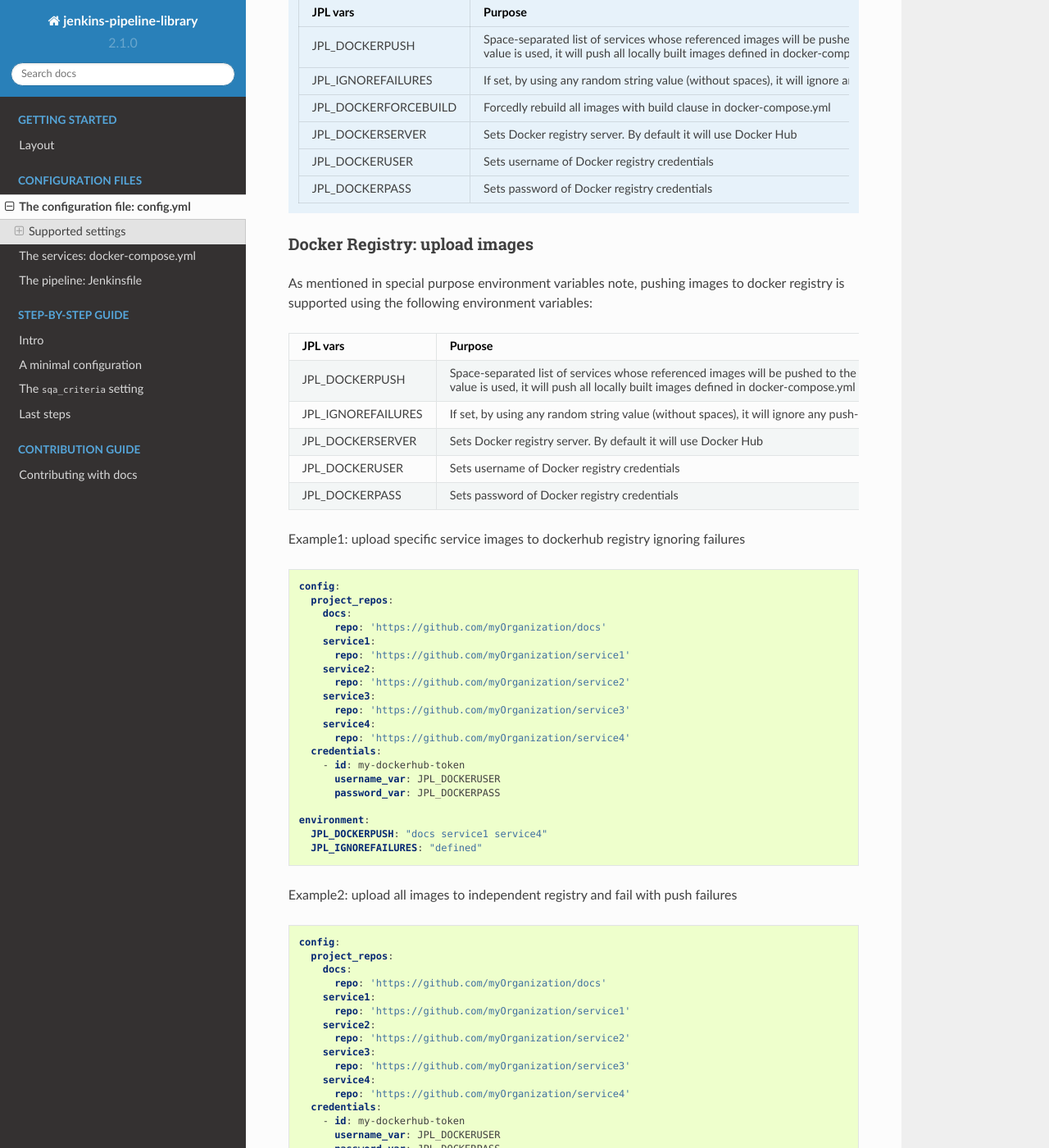
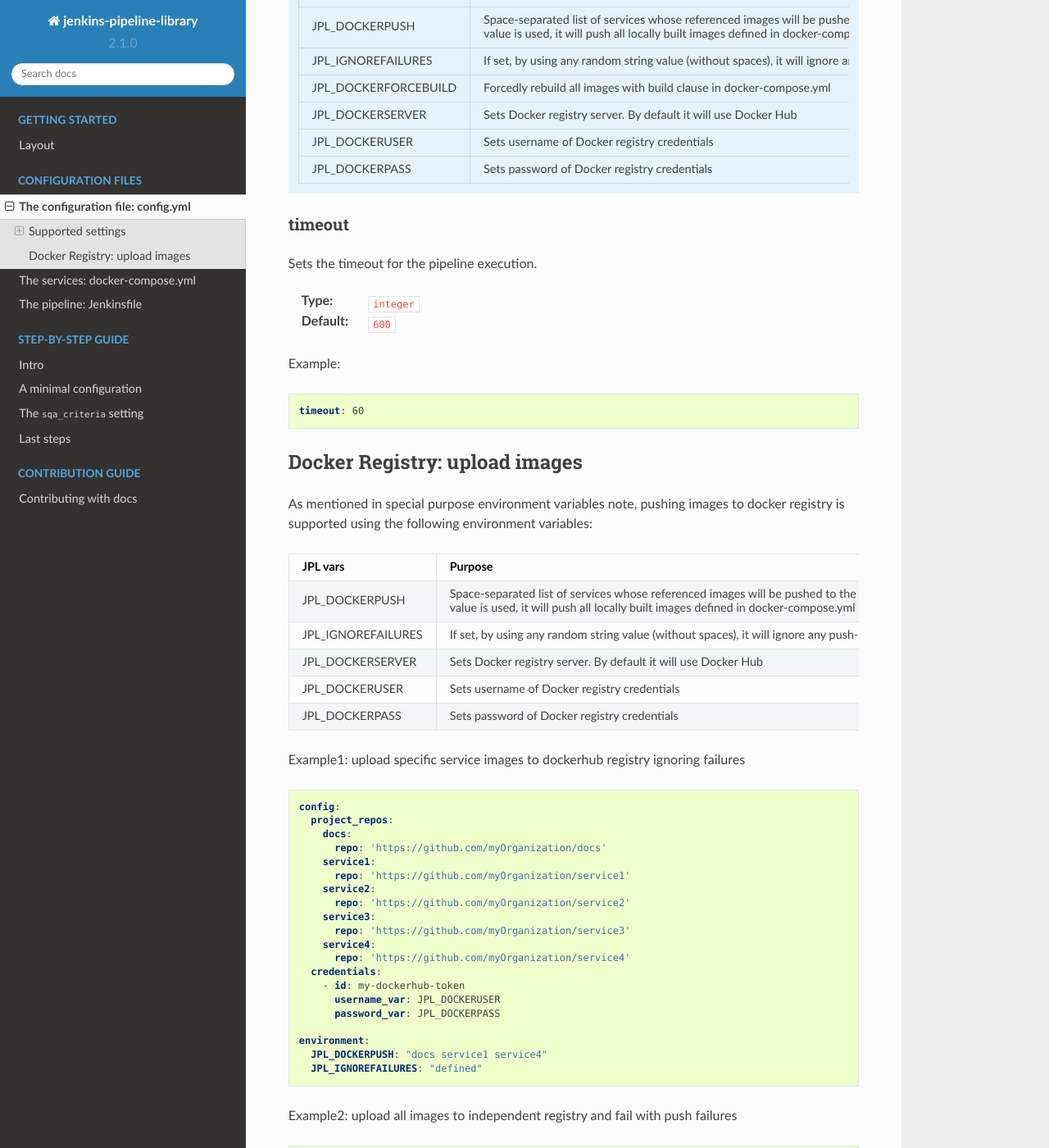
Before and after one commit to indigo-dc/jenkins-pipeline-library, a Sphinx documentation site: the page built from docs/user/config_file.rst, in a window 1280 px wide and 1400 px high, scrolled down 6625 px. Shown: the whole window at 82% size. Built offline with Sphinx 7.4.7 and the Read the Docs theme 2.0.0, drawn with Linux system fonts in a browser that asks for light colours; some of the changed text lies outside the part shown.

Commit message:
Documentation: move Docker Registry section outside supported settings
Signed-off-by: Samuel Bernardo <samuel@lip.pt>

```diff
--- a/docs/user/config_file.rst
+++ b/docs/user/config_file.rst
@@ -399,8 +399,21 @@
    | JPL_DOCKERPASS       | Sets password of Docker registry credentials                     |
    +----------------------+------------------------------------------------------------------+
 
+timeout
+~~~~~~~
+Sets the timeout for the pipeline execution.
+
+:Type: ``integer``
+:Default: ``600``
+
+Example:
+
+.. code-block:: yaml
+
+   timeout: 60
+
 Docker Registry: upload images
-~~~~~~~~~~~~~~~~~~~~~~~~~~~~~~
+------------------------------
 As mentioned in special purpose environment variables note, pushing images to
 docker registry is supported using the following environment variables:
 
@@ -475,16 +488,3 @@
    When using custom docker registry is also expected that docker-compose.yml
    have the expected configuration for the image references, following the official
    `documentation <https://docs.docker.com/compose/compose-file/#image>`_.
-
-timeout
-~~~~~~~
-Sets the timeout for the pipeline execution.
-
-:Type: ``integer``
-:Default: ``600``
-
-Example:
-
-.. code-block:: yaml
-
-   timeout: 60
```
